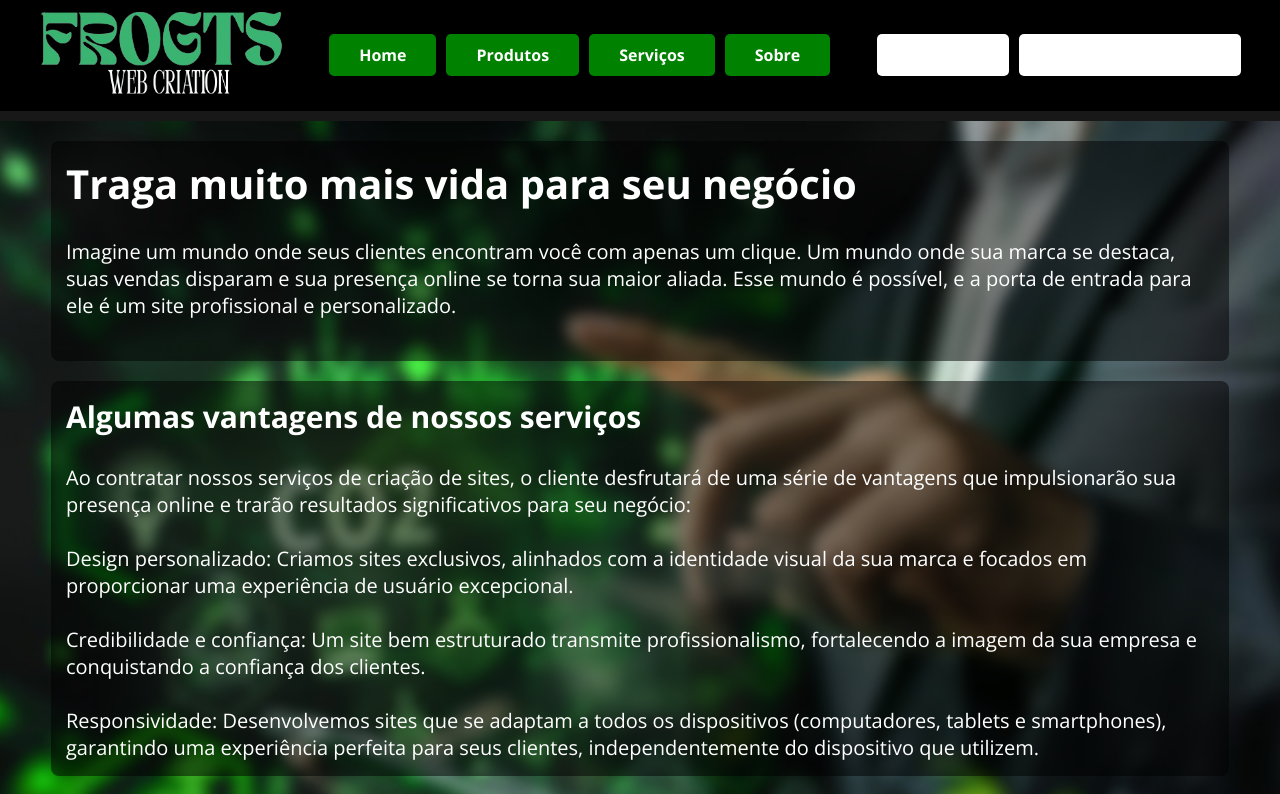
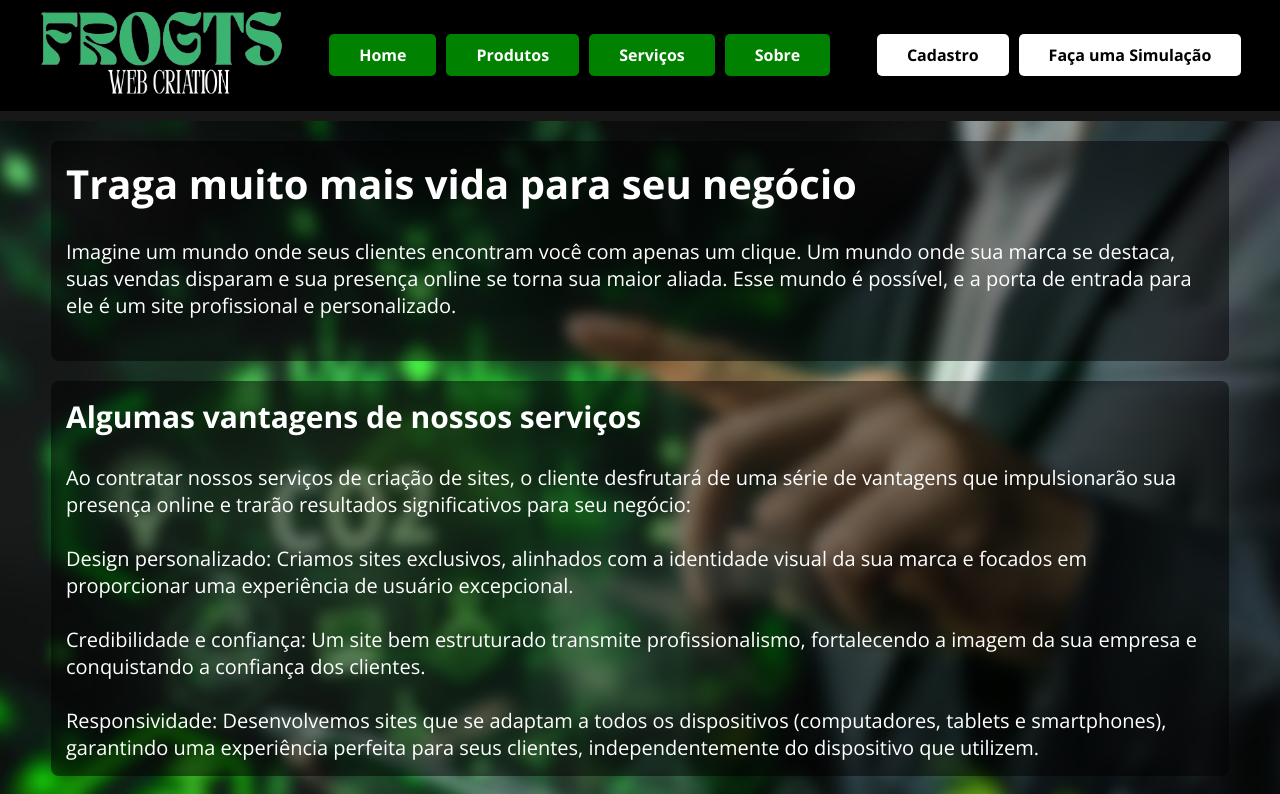
Before and after one commit to GabrielDev87/Frogts, a plain HTML site: page index.html in a window 1280 px wide. Shown: the top 794 px of the page. Drawn offline with nearby package versions, Linux system fonts and the light colour scheme.

Commit message:
Correção do texto do botao compra

```diff
--- a/styles.css
+++ b/styles.css
@@ -64,6 +64,9 @@ a:active,
 }
 .botao a:hover {
   background-color: rgb(0, 170, 0);
+}
+.compra a:link {
+  color: black;
 }
 .compra a:hover {
   background-color: rgb(223, 223, 223);
@@ -286,27 +289,26 @@ li {
   width: 100%;
   padding: 15px;
 }
-.rodape a{
+.rodape a {
   font-weight: normal;
 }
-.rodape a:hover{
+.rodape a:hover {
   font-weight: normal;
   color: green;
 }
 
-.box-texto{
+.box-texto {
   display: flex;
   flex-direction: column;
 }
-.box-texto h3{
+.box-texto h3 {
   margin-bottom: 5px;
-
 }
-.box-texto a{
+.box-texto a {
   padding: 3px;
   padding-left: 0px;
 }
-.box-texto img{
+.box-texto img {
   margin-top: 3px;
   width: 100px;
 }
@@ -333,7 +335,7 @@ li {
   .celular {
     width: 280px;
   }
-  .remove{
+  .remove {
     display: none;
   }
 }
```
